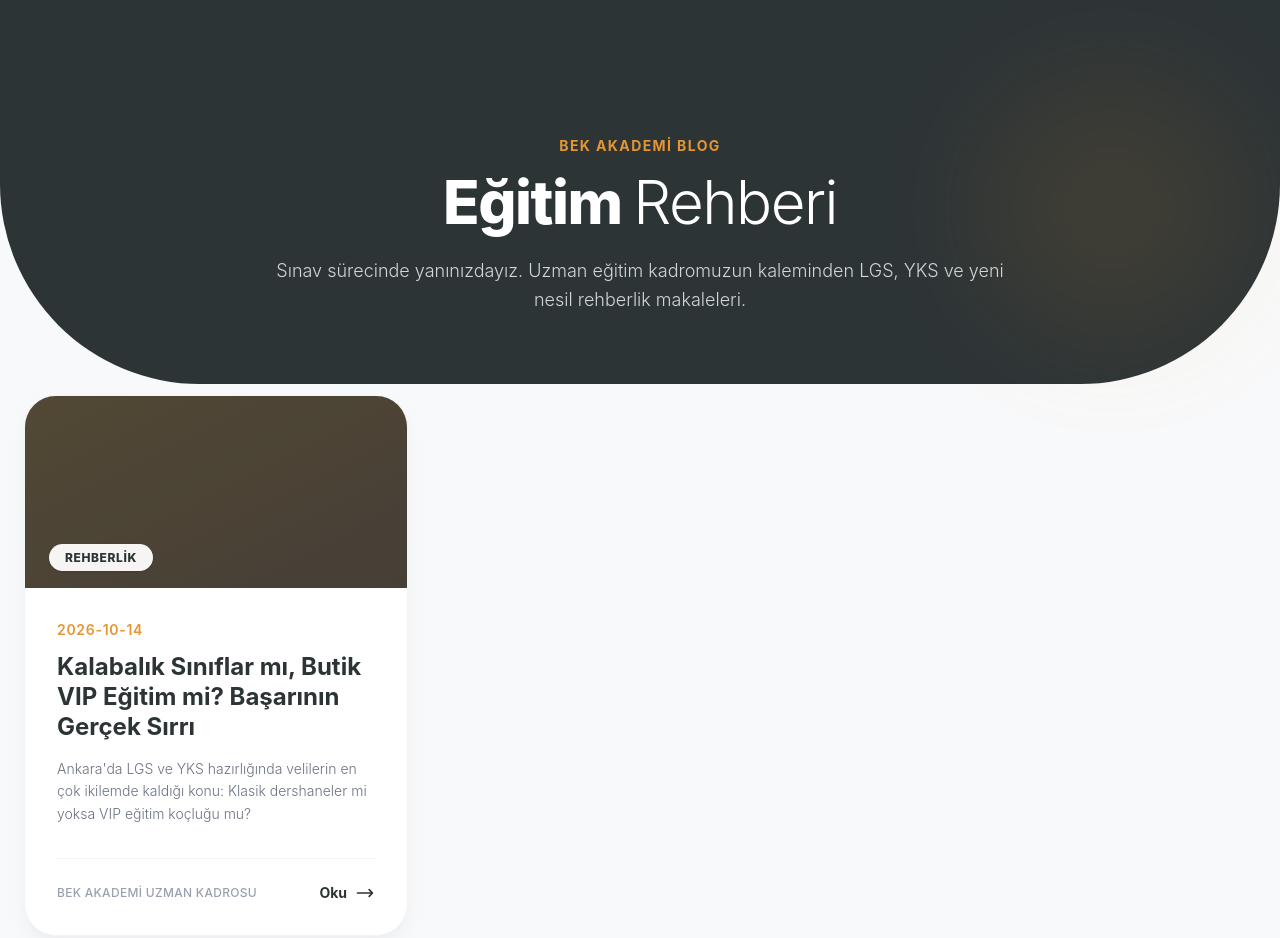
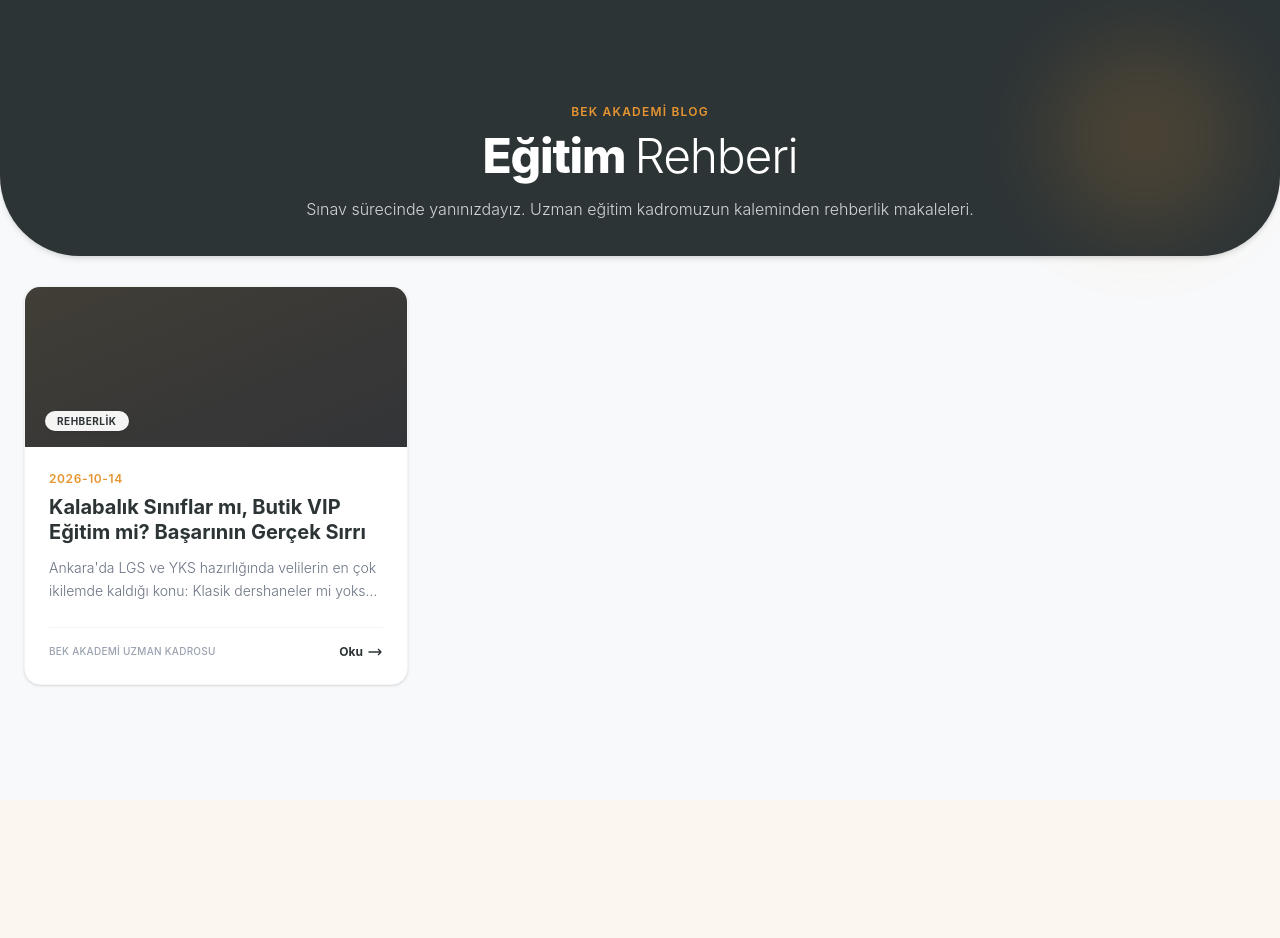
Before and after one commit to sahinbingol85/bek_akademi, an Astro site: page /blog in a window 1280 px wide. After the commit the page ends 800 px from the top, so only its background shows below. Built offline with nearby package versions, Linux system fonts and the light colour scheme; Astro itself is replaced by a stand-in of ours.

Commit message:
Add files via upload

```diff
--- a/src/pages/blog/index.astro
+++ b/src/pages/blog/index.astro
@@ -9,63 +9,63 @@ const sortedPosts = posts.sort((a, b) => new Date(b.frontmatter.date).valueOf()
 ---
 
 <Layout description="LGS, YKS, eğitim koçluğu ve yeni nesil eğitim üzerine uzman makaleleri ve rehber yazılarımız." title="Eğitim Rehberi | BEK Eğitim Akademi">
-    <section class="py-24 bg-[#F8F9FA] min-h-screen relative overflow-hidden">
-        <!-- Arka Plan Dekoratif Elementleri -->
-        <div class="absolute top-0 left-0 w-full h-96 bg-bek-dark rounded-b-[100px] md:rounded-b-[200px] z-0"></div>
-        <div class="absolute top-20 right-10 w-64 h-64 bg-bek-gold opacity-10 blur-3xl rounded-full z-0"></div>
+    <section class="py-20 bg-[#F8F9FA] min-h-screen relative overflow-hidden">
+        <!-- Arka Plan Dekoratif Elementleri - Daraltıldı -->
+        <div class="absolute top-0 left-0 w-full h-64 bg-bek-dark rounded-b-[50px] md:rounded-b-[80px] z-0 shadow-md"></div>
+        <div class="absolute top-10 right-10 w-48 h-48 bg-bek-gold opacity-15 blur-2xl rounded-full z-0"></div>
 
         <div class="container mx-auto px-6 max-w-7xl relative z-10">
 
-            <!-- Başlık Alanı (Dark Tema Üzerine Beyaz/Gold) -->
-            <div class="text-center max-w-3xl mx-auto mb-20 pt-10">
-                <span class="text-bek-gold font-bold tracking-widest uppercase text-sm mb-4 block">BEK Akademi Blog</span>
-                <h1 class="text-4xl md:text-6xl font-extrabold text-white mb-6 tracking-tight">
+            <!-- Başlık Alanı - Daha Kompakt -->
+            <div class="text-center max-w-3xl mx-auto mb-16 pt-6">
+                <span class="text-bek-gold font-semibold tracking-widest uppercase text-xs mb-3 block">BEK Akademi Blog</span>
+                <h1 class="text-3xl md:text-5xl font-extrabold text-white mb-4 tracking-tight">
                     Eğitim <span class="font-light">Rehberi</span>
                 </h1>
-                <p class="text-lg text-gray-300 font-light leading-relaxed">
-                    Sınav sürecinde yanınızdayız. Uzman eğitim kadromuzun kaleminden LGS, YKS ve yeni nesil rehberlik makaleleri.
+                <p class="text-base text-gray-300 font-light leading-relaxed">
+                    Sınav sürecinde yanınızdayız. Uzman eğitim kadromuzun kaleminden rehberlik makaleleri.
                 </p>
             </div>
 
-            <!-- VIP Blog Kartları Izgarası (3 Kolonlu) -->
+            <!-- VIP Blog Kartları Izgarası -->
             <div class="grid grid-cols-1 md:grid-cols-2 lg:grid-cols-3 gap-10">
                 {sortedPosts.map((post: any) => (
-                    <article class="bg-white rounded-[2rem] overflow-hidden shadow-lg shadow-gray-200/50 hover:shadow-2xl hover:-translate-y-2 transition-all duration-500 border border-gray-100 flex flex-col group">
+                    <article class="bg-white rounded-2xl overflow-hidden shadow-sm hover:shadow-xl hover:-translate-y-1 transition-all duration-300 border border-gray-100 flex flex-col group">
 
                         <!-- Kart Üst Görsel/Gradient Alanı -->
-                        <div class="h-48 bg-gradient-to-br from-bek-dark to-gray-800 relative overflow-hidden">
-                            <div class="absolute inset-0 bg-bek-gold/20 group-hover:bg-bek-gold/40 transition-colors duration-500"></div>
+                        <div class="h-40 bg-gradient-to-br from-bek-dark to-gray-800 relative overflow-hidden">
+                            <div class="absolute inset-0 bg-bek-gold/10 group-hover:bg-bek-gold/30 transition-colors duration-300"></div>
                             <!-- Kategori Etiketi -->
-                            <div class="absolute bottom-5 left-6">
-                                <span class="bg-white/95 backdrop-blur-sm text-bek-dark text-xs font-extrabold px-4 py-1.5 rounded-full uppercase tracking-wider shadow-sm">
+                            <div class="absolute bottom-4 left-5">
+                                <span class="bg-white/95 backdrop-blur-sm text-bek-dark text-[10px] font-bold px-3 py-1 rounded-full uppercase tracking-wider shadow-sm">
                                     {post.frontmatter.category || 'Rehberlik'}
                                 </span>
                             </div>
                         </div>
 
                         <!-- Kart İçeriği -->
-                        <div class="p-8 flex-1 flex flex-col">
-                            <time class="text-bek-gold text-sm font-semibold mb-3 tracking-wider">{post.frontmatter.date}</time>
+                        <div class="p-6 flex-1 flex flex-col">
+                            <time class="text-bek-gold text-xs font-semibold mb-2 tracking-wider">{post.frontmatter.date}</time>
 
-                            <h2 class="text-2xl font-bold text-bek-dark mb-4 group-hover:text-bek-gold transition-colors duration-300 leading-tight">
+                            <h2 class="text-xl font-bold text-bek-dark mb-3 group-hover:text-bek-gold transition-colors duration-300 leading-tight">
                                 <a href={post.url} class="focus:outline-none">
                                     <span class="absolute inset-0" aria-hidden="true"></span>
                                     {post.frontmatter.title}
                                 </a>
                             </h2>
 
-                            <p class="text-gray-500 leading-relaxed mb-8 flex-1 line-clamp-3 font-light text-sm">
+                            <p class="text-gray-500 leading-relaxed mb-6 flex-1 line-clamp-2 font-light text-sm">
                                 {post.frontmatter.description}
                             </p>
 
                             <!-- Kart Alt Kısmı (Yazar ve Buton) -->
-                            <div class="mt-auto flex items-center justify-between border-t border-gray-100 pt-6">
-                                <span class="text-xs font-medium text-gray-400 uppercase tracking-wide">
+                            <div class="mt-auto flex items-center justify-between border-t border-gray-100 pt-4">
+                                <span class="text-[10px] font-medium text-gray-400 uppercase tracking-wide">
                                     {post.frontmatter.author || 'BEK Akademi'}
                                 </span>
-                                <span class="inline-flex items-center text-sm font-bold text-bek-dark group-hover:text-bek-gold transition-colors">
+                                <span class="inline-flex items-center text-xs font-bold text-bek-dark group-hover:text-bek-gold transition-colors">
                                     Oku
-                                    <svg class="w-5 h-5 ml-2 group-hover:translate-x-2 transition-transform duration-300" fill="none" stroke="currentColor" viewBox="0 0 24 24"><path stroke-linecap="round" stroke-linejoin="round" stroke-width="2" d="M17 8l4 4m0 0l-4 4m4-4H3"></path></svg>
+                                    <svg class="w-4 h-4 ml-1 group-hover:translate-x-1 transition-transform duration-300" fill="none" stroke="currentColor" viewBox="0 0 24 24"><path stroke-linecap="round" stroke-linejoin="round" stroke-width="2" d="M17 8l4 4m0 0l-4 4m4-4H3"></path></svg>
                                 </span>
                             </div>
                         </div>
```
